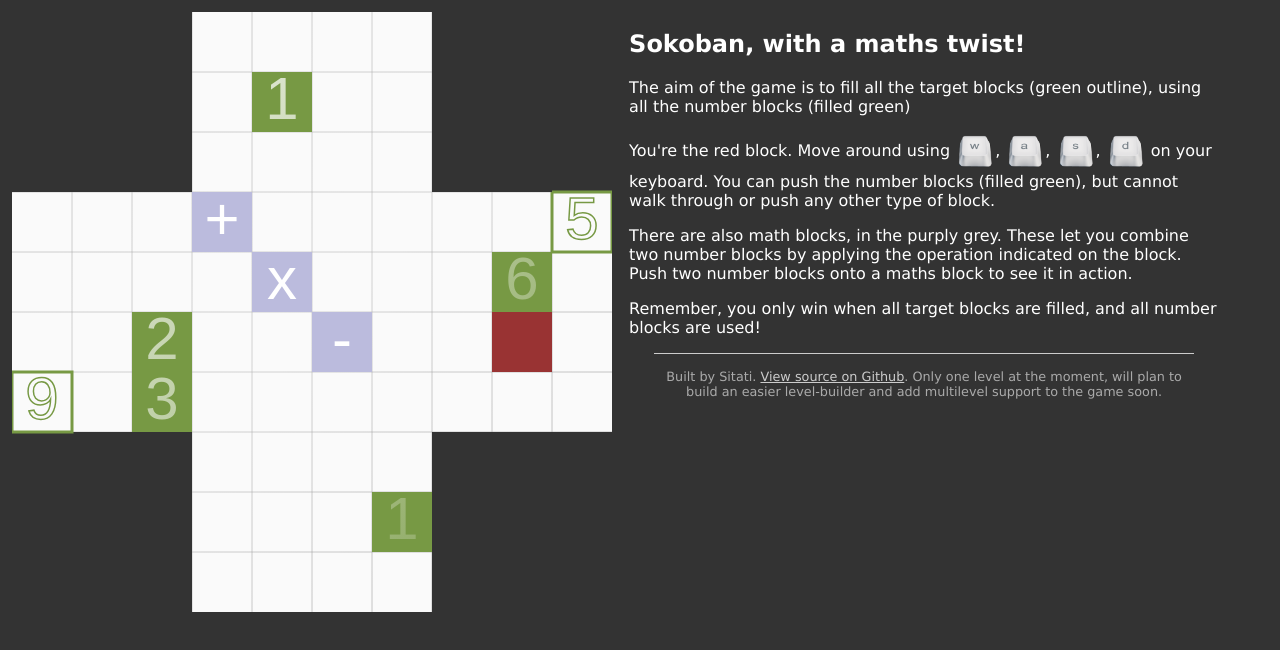
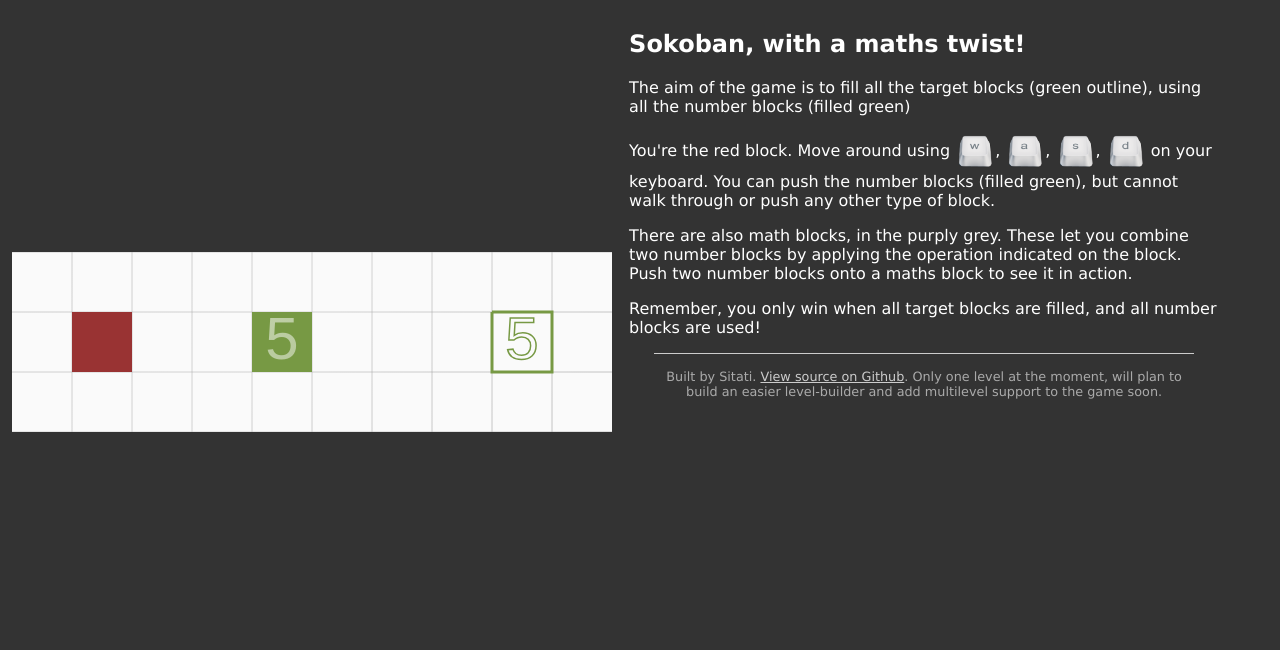
Before and after one commit to lesiki/maths-sokoban, a plain HTML site: page index.html in a window 1280 px wide. Drawn offline with nearby package versions, Linux system fonts and the light colour scheme.

Commit message:
Externalised level setup

```diff
--- a/index.html
+++ b/index.html
@@ -4,6 +4,7 @@
 		<link rel="stylesheet" href="sokoban.css" />
 		<script src="http://ajax.googleapis.com/ajax/libs/jquery/1.10.2/jquery.min.js"></script>
 		<script src="sokoban.js"></script>
+		<script src="levels.js"></script>
 	</head>
 	<body>
 		<canvas width="600" height="600" id="canvas">
--- /dev/null
+++ b/levels.js
@@ -0,0 +1,34 @@
+var Levels = [
+	{
+		"title":"Tutorial 1",
+		"showInstructions":true,
+		"layout": [
+			"xxxxxxxxxx",
+			"xxxxxxxxxx",
+			"xxxxxxxxxx",
+			"xxxxxxxxxx",
+			"oooooooooo",
+			"opoo5oooeo",
+			"oooooooooo",
+			"xxxxxxxxxx",
+			"xxxxxxxxxx",
+			"xxxxxxxxxx",
+			]
+	},
+	{
+		"title":"Tutorial 2",
+		"showInstructions":true,
+		"layout": [
+			"xxxxxxxxxx",
+			"xxxxxxxxxx",
+			"xxxxxxxxxx",
+			"xxoooxxxxx",
+			"ooo2oooooo",
+			"po1+ooooco",
+			"oooooooooo",
+			"xxxxxxxxxx",
+			"xxxxxxxxxx",
+			"xxxxxxxxxx",
+			]
+	}
+];
--- a/sokoban.js
+++ b/sokoban.js
@@ -14,101 +14,60 @@ Sokoban = function() {
 	context = canvas.getContext('2d'),
 	objects,
 	player,
+	level,
+
+	levelUp = function() {
+		level = level + 1;
+		setUpLevel();
+	},
+	putBlock = function(x, y, character) {
+		var block;
+		if(character === "x") {
+			block = new sokoban.drawable.DeadBlock();
+		}
+		else if(character === "p") {
+			block = new sokoban.drawable.Player();
+			player = block;
+		}
+		else if(character === "+") {
+			block = new sokoban.drawable.MathBlock('+', function(a,b) {
+				return parseInt(a) + parseInt(b);
+			});
+		}
+		else if(character === "*") {
+			block = new sokoban.drawable.MathBlock('*', function(a,b) {
+				return parseInt(a) * parseInt(b);
+			});
+		}
+		else if(!isNaN(parseInt(character))) {
+			block = new sokoban.drawable.MovableBlock(parseInt(character));
+		}
+		else if((97 <= character.charCodeAt(0)) && (character.charCodeAt(0) < 111)) {
+			block = new sokoban.drawable.Target(character.charCodeAt(0) - 96);
+		}
+		if(typeof block !== 'undefined') {
+			block.putAt(x, y);
+			objects.push(block);
+		}
+	},
+	setUpLevel = function() {
+		objects = new Objects();
+
+		for(y = 0; y < 10; y++) {
+			row = Levels[level].layout[y];
+			for(x = 0; x < 10; x++) {
+				currentChar = row.charAt(x);
+				putBlock(x, y, currentChar);
+			}
+		}
+		redraw();
+	},
 
 	init = function() {
-		var deadblocks, deadblock, moveableblocks, moveableblock;
+		var x, y, row, currentChar;
 		sokoban.constants = new Constants(10, 600);
-		objects = new Objects();
-
-		deadblocks = [
-			{ x:0, y:0 },
-			{ x:1, y:0 },
-			{ x:2, y:0 },
-			{ x:0, y:1 },
-			{ x:1, y:1 },
-			{ x:2, y:1 },
-			{ x:0, y:2 },
-			{ x:1, y:2 },
-			{ x:2, y:2 },
-			{ x:7, y:0 },
-			{ x:8, y:0 },
-			{ x:9, y:0 },
-			{ x:7, y:1 },
-			{ x:8, y:1 },
-			{ x:9, y:1 },
-			{ x:7, y:2 },
-			{ x:8, y:2 },
-			{ x:9, y:2 },
-			{ x:0, y:7 },
-			{ x:1, y:7 },
-			{ x:2, y:7 },
-			{ x:0, y:8 },
-			{ x:1, y:8 },
-			{ x:2, y:8 },
-			{ x:0, y:9 },
-			{ x:1, y:9 },
-			{ x:2, y:9 },
-			{ x:7, y:7 },
-			{ x:8, y:7 },
-			{ x:9, y:7 },
-			{ x:7, y:8 },
-			{ x:8, y:8 },
-			{ x:9, y:8 },
-			{ x:7, y:9 },
-			{ x:8, y:9 },
-			{ x:9, y:9 }
-		];
-		for(var i =0; i < deadblocks.length; i++) {
-			deadblock = new sokoban.drawable.DeadBlock();
-			deadblock.putAt(deadblocks[i].x, deadblocks[i].y);
-			objects.push(deadblock);
-		}
-
-		player = new sokoban.drawable.Player();
-		player.putAt(8,5);
-		objects.push(player);
-
-		var t = new sokoban.drawable.Target(5);
-		t.putAt(9,3);
-		objects.push(t);
-
-		t = new sokoban.drawable.Target(9);
-		t.putAt(0,6);
-		objects.push(t);
-
-		// 1,1,2,3,6
-		moveableblocks = [
-			{ x:4, y:1, value:1 },
-			{ x:6, y:8, value:1 },
-			{ x:2, y:5, value:2 },
-			{ x:2, y:6, value:3 },
-			{ x:8, y:4, value:6 }
-		];
-		for(var i = 0; i < moveableblocks.length; i++ ) {
-			moveableblock = new sokoban.drawable.MovableBlock(moveableblocks[i].value);
-			moveableblock.putAt(moveableblocks[i].x, moveableblocks[i].y);
-			objects.push(moveableblock);
-		}
-
-		var plus = new sokoban.drawable.MathBlock('+', function(a,b) {
-			return parseInt(a) + parseInt(b);
-		});
-		plus.putAt(3,3);
-		objects.push(plus);
-
-		var times = new sokoban.drawable.MathBlock('x', function(a,b) {
-			return parseInt(a) * parseInt(b);
-		});
-		times.putAt(4,4);
-		objects.push(times);
-
-		var minus = new sokoban.drawable.MathBlock('-', function(a,b) {
-			return parseInt(a) - parseInt(b);
-		});
-		minus.putAt(5,5);
-		objects.push(minus);
-
-		redraw();
+		level = 0;
+		setUpLevel();
 		bindListeners();
 	},
 	redraw = function() {
@@ -290,7 +249,10 @@ Sokoban = function() {
 	checkForWin = function() {
 		if(objects.isLevelComplete()) {
 			$('#canvas').addClass('victory');
-			$(document).off('keypress');
+			window.setTimeout(function() {
+				$('#canvas').removeClass('victory');
+				levelUp();
+			},800);
 		}
 	},
 	navigationKeypressHandler = function(e) {
--- a/sokoban.less
+++ b/sokoban.less
@@ -11,6 +11,9 @@ body {
 	margin:0 auto;
 	text-align:center;
 	background-color:#fafafa;
+	-webkit-transition: all 0.5s;
+	-moz-transition: all 0.5s;
+	transition: all 0.5s;
 	&.victory {
 		background-color:#FFD700;
 	}
```
Also changed, not shown: sokoban.css.
